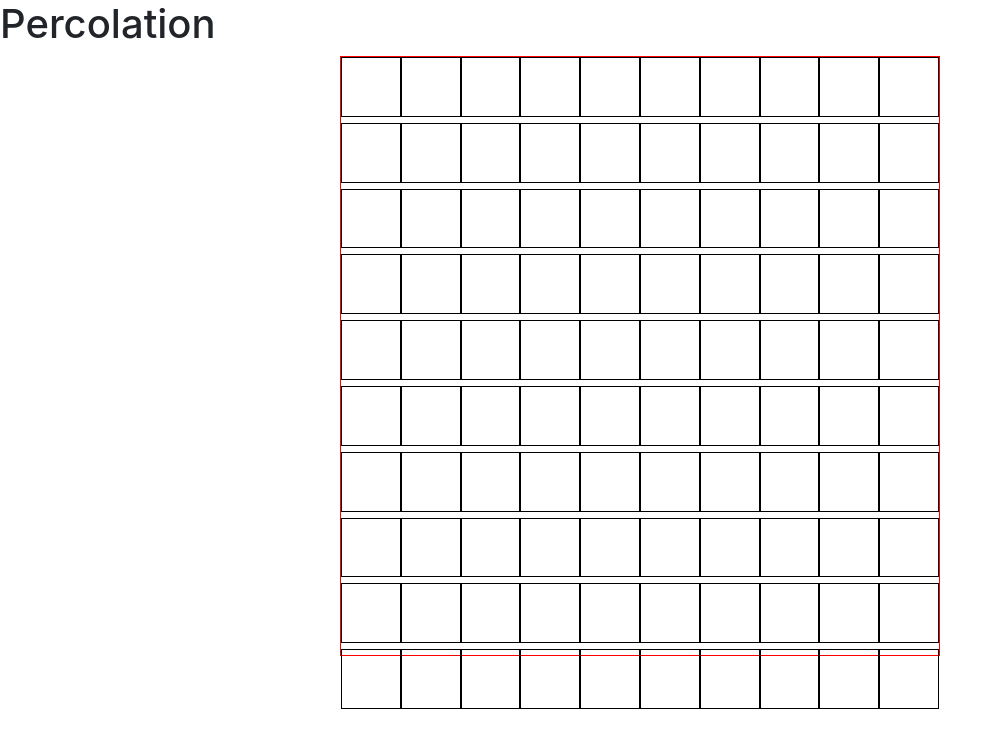
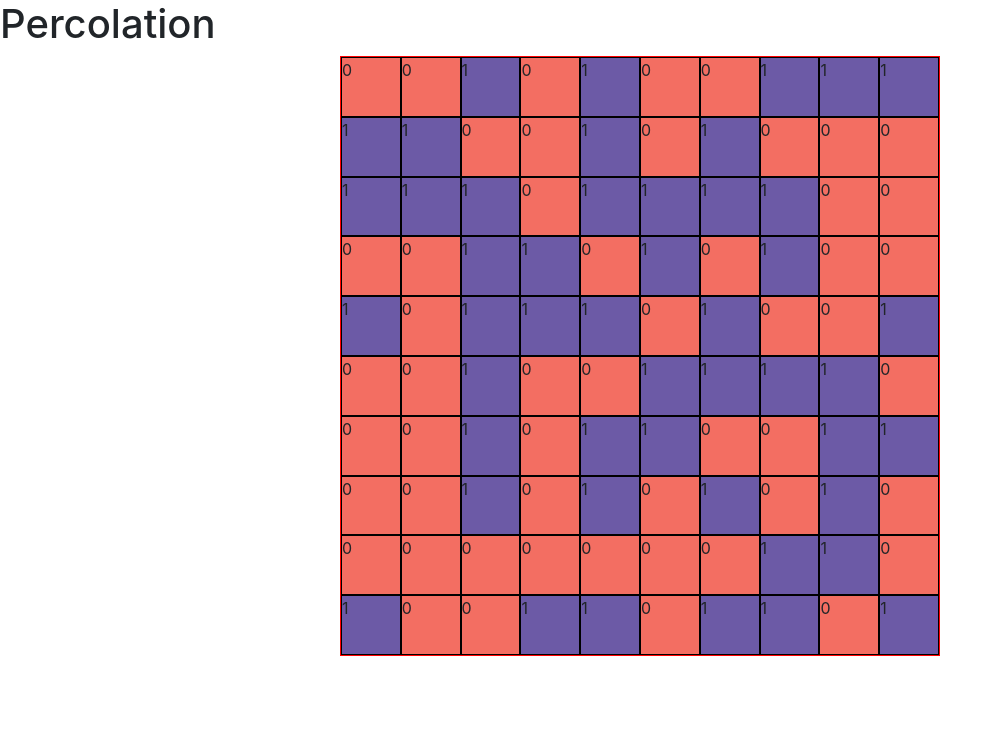
Before and after one commit to sylwiasuwalska/percolation, a React (Create React App) app: page / in a window 1280 px wide. Shown: the top 748 px of the page, without its empty margins (0-1000 px from the left). Built offline with nearby package versions, Linux system fonts and the light colour scheme.

Commit message:
grid with colors

```diff
--- a/src/components/Grid.js
+++ b/src/components/Grid.js
@@ -2,22 +2,27 @@ import React from "react";
 import PropTypes from "prop-types";
 
 class Grid extends React.Component {
-	drawSquare = index => {
-		return <canvas className="square" key={index}></canvas>;
+	drawSquare = (index, val) => {
+		let color = "#6c5aa6";
+		val == 1 ? (color = "#6c5aa6") : (color = "#f36e62");
+		return (
+			<div
+				className="square"
+				style={{ backgroundColor: color }}
+				key={index}
+			>
+				{val}
+			</div>
+		);
 	};
 
-	drawGrid = () => {
-		//console.log(squares);
-
-		{
-		}
-	};
 	render() {
 		let squares = [...Array(100).keys()];
 		return (
 			<div className="container">
 				{squares.map(n => {
-					return this.drawSquare(n);
+					let val = Math.round(Math.random());
+					return this.drawSquare(n, val);
 				})}
 			</div>
 		);
```
Also changed, not shown: src/css/style.css (line endings or trailing spaces).
